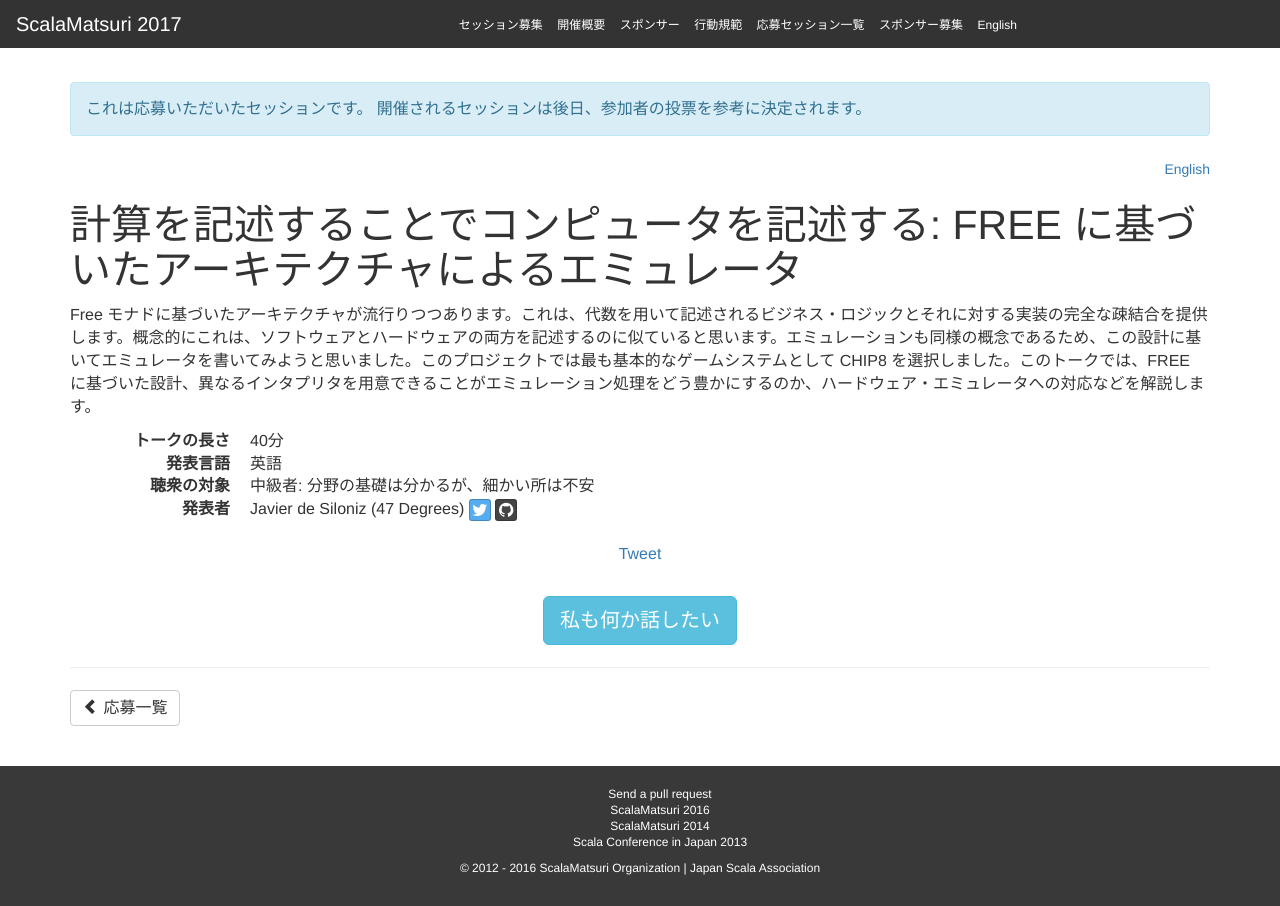
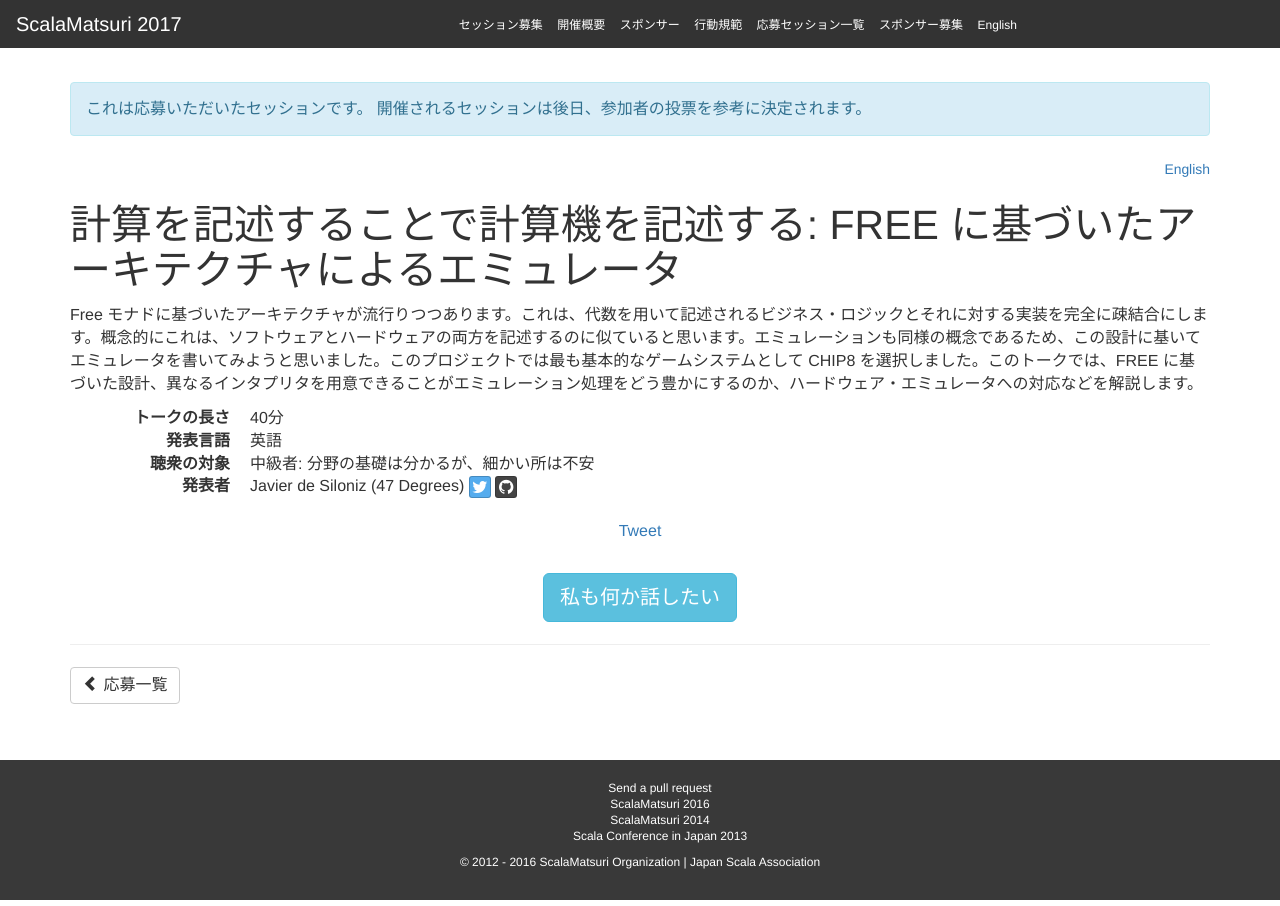
Before and after one commit to scalajp/2017.scalamatsuri.org, a Jekyll site: the page built from _candidates_ja/JavierdeSiloniz_1.md, in a window 1280 px wide. Built offline with Jekyll 4.4.1, drawn with Linux system fonts in a browser that asks for light colours; nearby versions of some CDN libraries; comment, search, counter and statistics services are not loaded.

Commit message:
Update JavierdeSiloniz_1.md

```diff
--- a/_candidates_ja/JavierdeSiloniz_1.md
+++ b/_candidates_ja/JavierdeSiloniz_1.md
@@ -1,6 +1,6 @@
 ---
 name: Javier de Siloniz
-title: "計算を記述することでコンピュータを記述する: FREE に基づいたアーキテクチャによるエミュレータ"
+title: "計算を記述することで計算機を記述する: FREE に基づいたアーキテクチャによるエミュレータ"
 length: 40
 audience: Intermediate
 language: English
@@ -12,4 +12,4 @@
   - Software Design and Architecture
   - Others
 ---
-Free モナドに基づいたアーキテクチャが流行りつつあります。これは、代数を用いて記述されるビジネス・ロジックとそれに対する実装の完全な疎結合を提供します。概念的にこれは、ソフトウェアとハードウェアの両方を記述するのに似ていると思います。エミュレーションも同様の概念であるため、この設計に基いてエミュレータを書いてみようと思いました。このプロジェクトでは最も基本的なゲームシステムとして CHIP8 を選択しました。このトークでは、FREE に基づいた設計、異なるインタプリタを用意できることがエミュレーション処理をどう豊かにするのか、ハードウェア・エミュレータへの対応などを解説します。
+Free モナドに基づいたアーキテクチャが流行りつつあります。これは、代数を用いて記述されるビジネス・ロジックとそれに対する実装を完全に疎結合にします。概念的にこれは、ソフトウェアとハードウェアの両方を記述するのに似ていると思います。エミュレーションも同様の概念であるため、この設計に基いてエミュレータを書いてみようと思いました。このプロジェクトでは最も基本的なゲームシステムとして CHIP8 を選択しました。このトークでは、FREE に基づいた設計、異なるインタプリタを用意できることがエミュレーション処理をどう豊かにするのか、ハードウェア・エミュレータへの対応などを解説します。
```
